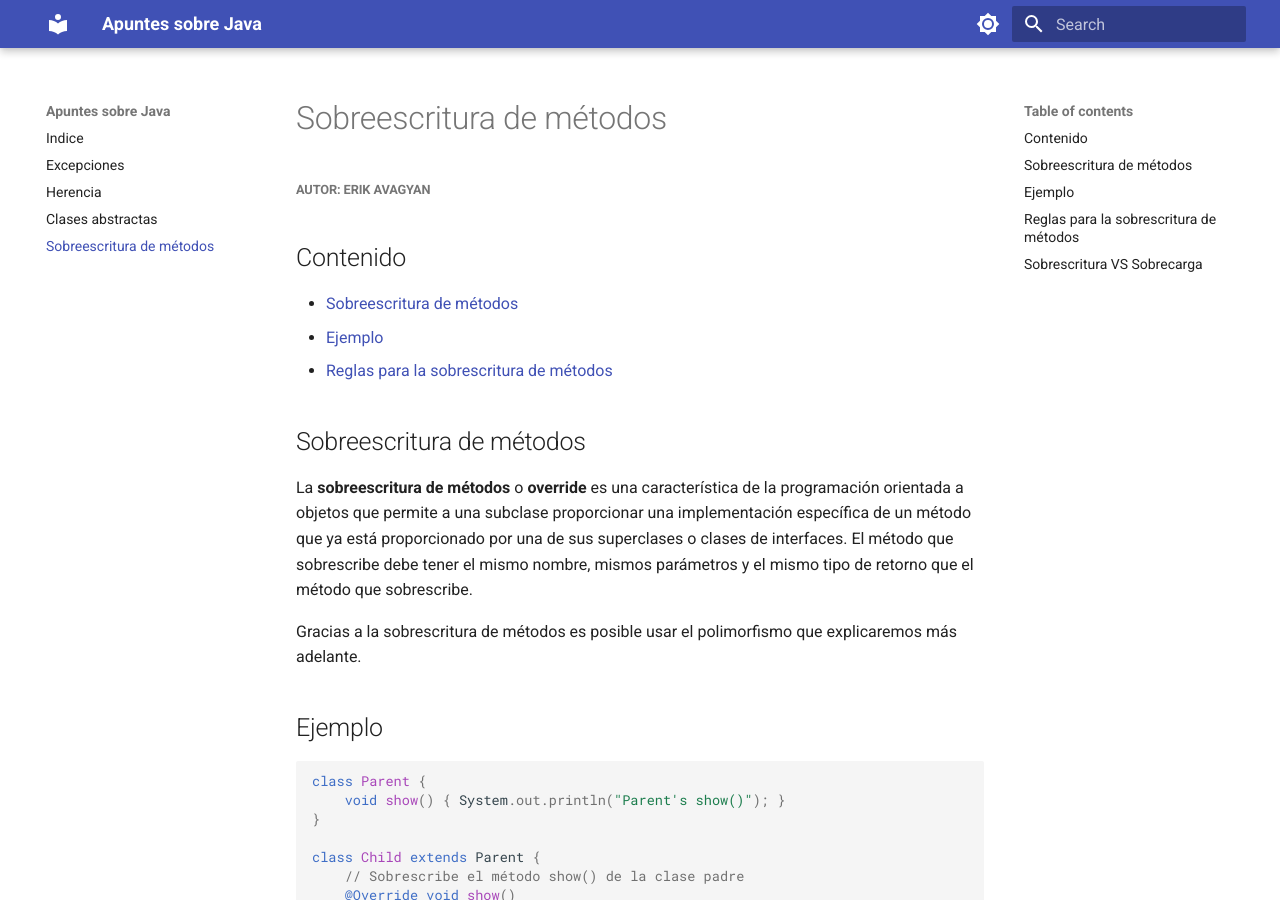
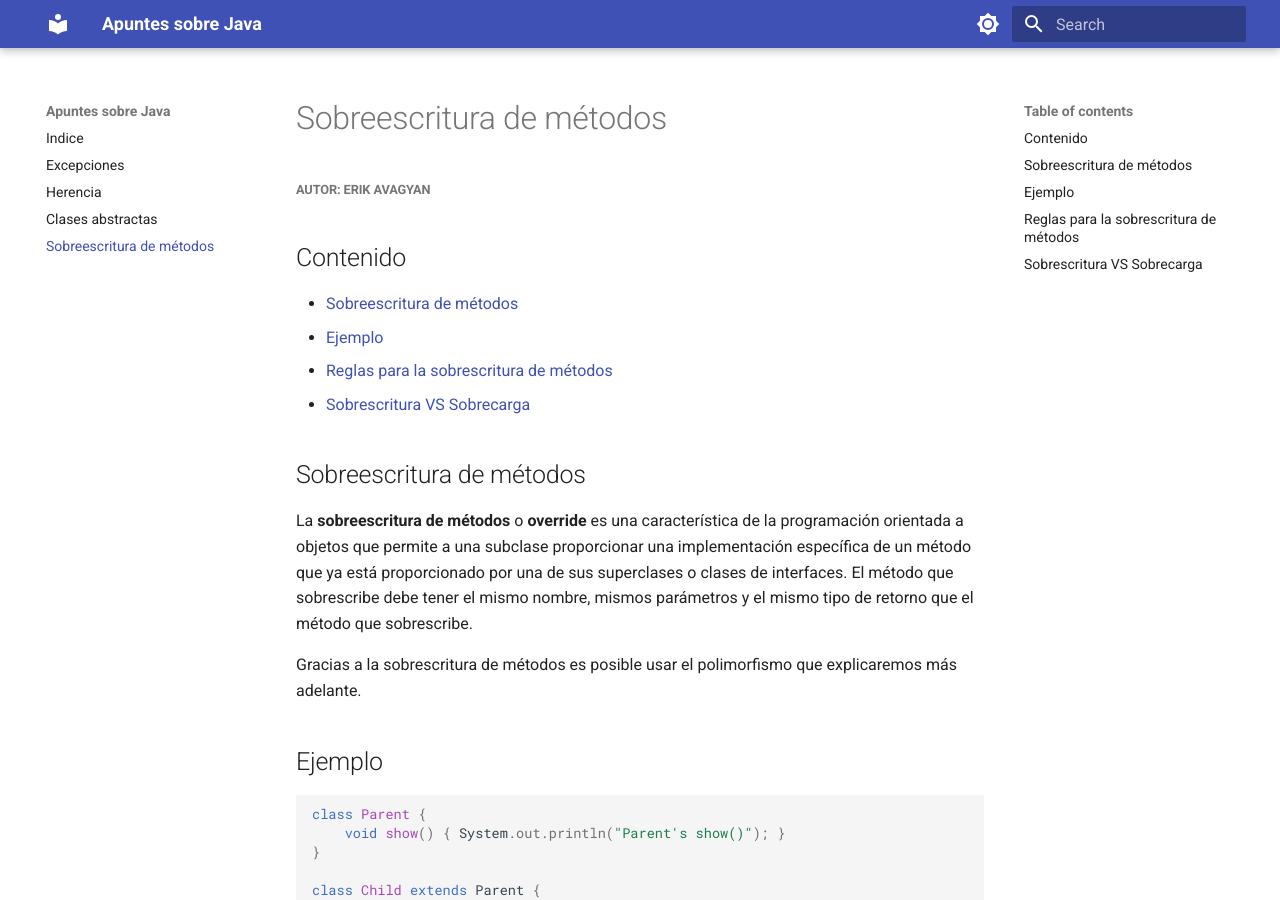
Before and after one commit to ea57-ua/java, an MkDocs documentation site: the page built from docs/java/sobreescritura.md, in a window 1280 px wide and 900 px high. Built offline with MkDocs 1.6.1 and Material for MkDocs 9.7.7, drawn with Linux system fonts in a browser that asks for light colours.

Commit message:
indice actualizado

```diff
--- a/docs/java/sobreescritura.md
+++ b/docs/java/sobreescritura.md
@@ -5,6 +5,7 @@
 - [Sobreescritura de métodos](#sobreescritura-de-métodos)
 - [Ejemplo](#ejemplo)
 - [Reglas para la sobrescritura de métodos](#reglas-para-la-sobrescritura-de-métodos)
+- [Sobrescritura VS Sobrecarga](#sobrescritura-vs-sobrecarga)
 
 
 ## Sobreescritura de métodos
```
